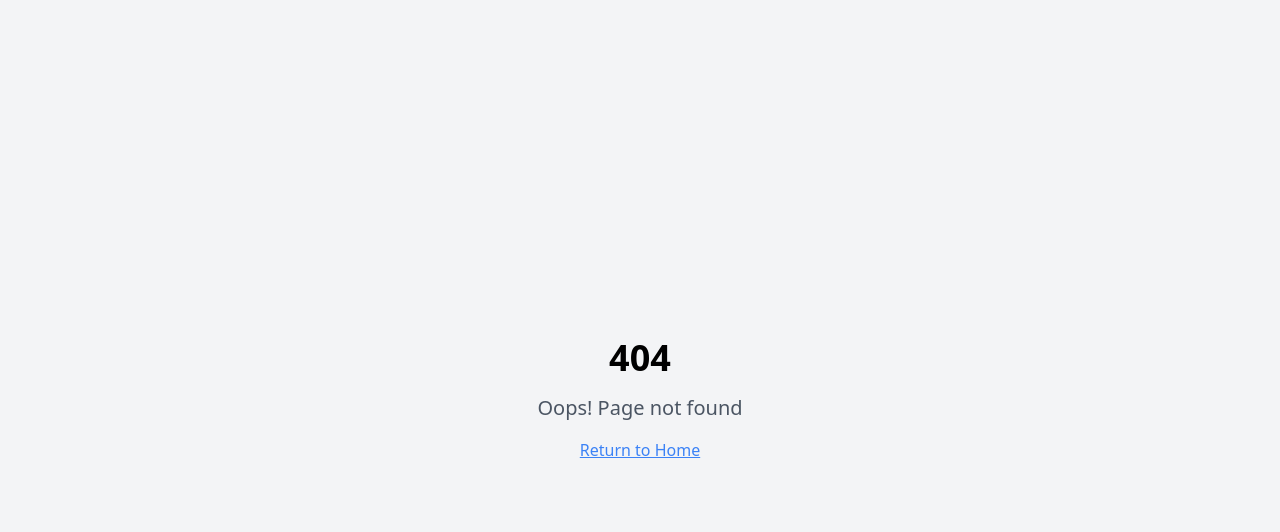
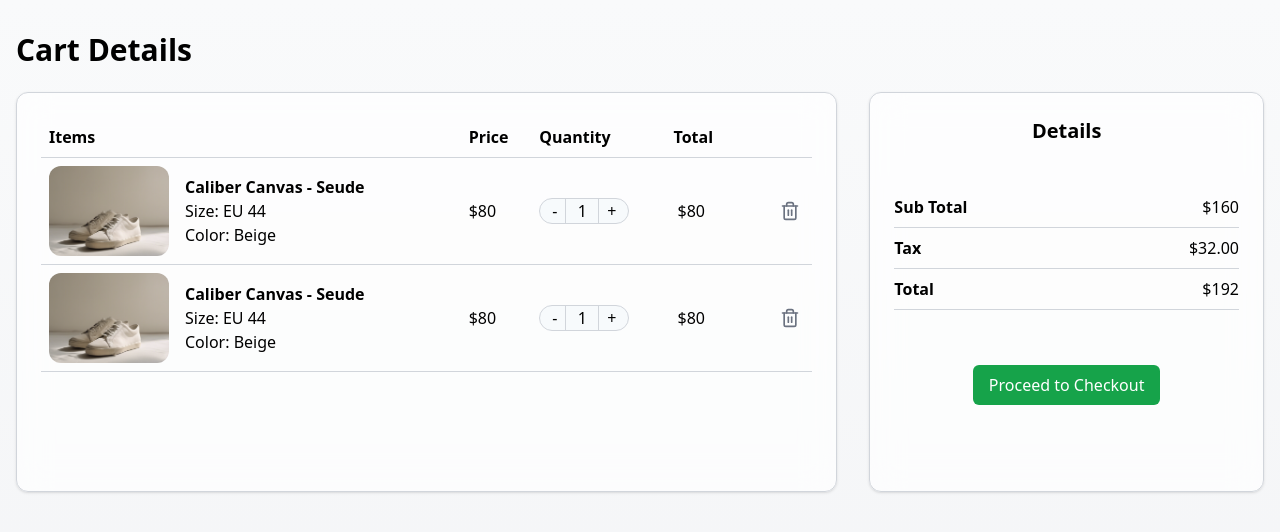
Before and after one commit to LokeswariMelapattu/green-choices, a React (Vite) app in the folder frontend/: page /cart in a window 1280 px wide. Before the commit this address had no page. Shown: the top 532 px of the page. Built offline with nearby package versions, Linux system fonts and the light colour scheme.

Commit message:
Feature/cart (#55)
* CartItems and CartDetails components added

* total price width bug fixed

* cart functionality with redux

* Update cartSlice.js

```diff
--- a/frontend/package.json
+++ b/frontend/package.json
@@ -15,6 +15,7 @@
     "@radix-ui/react-slot": "^1.1.2",
     "@radix-ui/react-toast": "^1.2.6",
     "@radix-ui/react-tooltip": "^1.1.8",
+    "@reduxjs/toolkit": "^2.6.0",
     "@tanstack/react-query": "^5.66.8",
     "class-variance-authority": "^0.7.1",
     "clsx": "^2.1.1",
@@ -22,6 +23,7 @@
     "lucide-react": "^0.475.0",
     "react": "^19.0.0",
     "react-dom": "^19.0.0",
+    "react-redux": "^9.2.0",
     "react-router-dom": "^7.2.0",
     "recharts": "^2.15.1",
     "route-opti": "file:",
--- a/frontend/src/App.jsx
+++ b/frontend/src/App.jsx
@@ -3,18 +3,24 @@ import { BrowserRouter, Routes, Route } from "react-router-dom";
 import Index from "./pages/index";
 import NotFound from "./pages/NotFound";
 import { TransportProvider } from '@/context/transport-context';
+import Cart from "./pages/cart";
+import { Provider } from "react-redux"
+import { store } from "./redux/store"
 
 const App = () => (
+  <Provider store={store}>
     <TooltipProvider>
       <TransportProvider>
         <BrowserRouter>
           <Routes>
             <Route path="/" element={<Index />} />
+            <Route path="/cart" element={<Cart />} />
             <Route path="*" element={<NotFound />} />
           </Routes>
         </BrowserRouter>
       </TransportProvider>
     </TooltipProvider>
+  </Provider>
 );
 
 export default App;
--- /dev/null
+++ b/frontend/src/components/CartDetails.jsx
@@ -0,0 +1,32 @@
+import { Card } from "@/components/ui/Card";
+const CartDetails = ({ total }) => {
+    return (
+        <Card className="p-6 bg-white/70 backdrop-blur-lg min-h-[400px]">
+            <h2 className="text-xl font-semibold mb-4 text-center">Details</h2>
+            <div className="h-[300px] flex flex-col justify-evenly">
+                <div>
+                    <div className="flex justify-between border-b py-2">
+                        <p className="font-semibold">Sub Total</p>
+                        <p>${total}</p>
+                    </div>
+                    <div className="flex justify-between border-b py-2">
+                        <p className="font-semibold">Tax</p>
+                        <p>$32.00</p>
+                    </div>
+                    <div className="flex justify-between border-b py-2">
+                        <p className="font-semibold">Total</p>
+                        <p>${total + 32.00}</p>
+                    </div>
+                </div>
+
+                <div className="flex items-center justify-center min-h-[100px]">
+                    <button className="px-4 py-2 bg-green-600 text-white rounded-md hover:bg-green-700 transition-colors rounded-[12px]">
+                        Proceed to Checkout
+                    </button>
+                </div>
+            </div>
+        </Card>
+    )
+}
+
+export default CartDetails;
--- /dev/null
+++ b/frontend/src/components/CartItems.jsx
@@ -0,0 +1,68 @@
+import { Card } from "@/components/ui/Card";
+import { useState } from "react";
+import { Trash2 } from 'lucide-react';
+
+const CartItems = ({ items, updateQuantity, removeItem }) => {
+    return (
+        <Card className="p-6 bg-white/70 backdrop-blur-lg min-h-[400px]">
+            <table className="w-full border-collapse">
+                <thead>
+                    <tr className="border-b">
+                        <th className="text-left p-2">Items</th>
+                        <th className="text-left p-2">Price</th>
+                        <th className="text-left p-2">Quantity</th>
+                        <th className="text-left p-2">Total</th>
+                    </tr>
+                </thead>
+                <tbody>
+                    {items.map((item, index) => (
+                        <tr key={index} className="border-b">
+                            <td className="p-2 flex items-center gap-4">
+                                <img
+                                    src="/imgs/sneakers.png"
+                                    alt={item.name}
+                                    className="rounded-[12px] object-cover h-[90px] w-[120px]"
+                                />
+                                <div>
+                                    <p className="font-bold">{item.name} </p>
+                                    <p> Size: {item.size}</p>
+                                    <p> Color: {item.color}</p>
+                                </div>
+                            </td>
+                            <td className="p-2">${item.price}</td>
+                            <td className="p-2">
+                                <div className="flex items-center justify-between gap-2 border bg-[#F7FAFC] rounded-[20px] px-1 w-[90px]">
+                                    <button
+                                        onClick={() => updateQuantity(index, item.quantity - 1)}
+                                        className="px-2 border-r"
+                                    >
+                                        -
+                                    </button>
+                                    <span className="text-center">{item.quantity}</span>
+                                    <button
+                                        onClick={() => updateQuantity(index, item.quantity + 1)}
+                                        className="px-2 border-l"
+                                    >
+                                        +
+                                    </button>
+                                </div>
+                            </td>
+                            <td className="p-2">
+                                <div className="flex items-center justify-between gap-4 p-1 min-w-[100px]">
+                                    <p>${item.price * item.quantity}</p>
+                                    <Trash2
+                                        size={20}
+                                        className="cursor-pointer text-gray-500"
+                                        onClick={() => removeItem(index)}
+                                    />
+                                </div>
+                            </td>
+                        </tr>
+                    ))}
+                </tbody>
+            </table>
+        </Card>
+    );
+}
+
+export default CartItems;
--- /dev/null
+++ b/frontend/src/pages/cart.jsx
@@ -0,0 +1,45 @@
+import CartItems from "../components/CartItems";
+import CartDetails from "../components/CartDetails";
+import { useSelector, useDispatch } from 'react-redux';
+import { removeItem, updateQuantity } from "../redux/slices/cartSlice"
+
+const Cart = () => {
+    const cartItems = useSelector((state) => state.cart.items);
+    const dispatch = useDispatch();
+    const handleUpdateQuantity = (index, newQuantity) => {
+        dispatch(updateQuantity({ index, quantity: newQuantity }));
+    };
+
+    const handleRemoveItem = (index) => {
+        dispatch(removeItem(index));
+    };
+
+    const calculateTotal = () => {
+        return cartItems.reduce((total, item) => total + item.price * item.quantity, 0);
+    };
+    return (
+        <div className="min-h-screen bg-gradient-to-b from-gray-50 to-gray-100">
+            <main className="container mx-auto px-4 py-8">
+                <div className="grid grid-cols-1 lg:grid-cols-3 gap-8">
+                    <div className="lg:col-span-2 space-y-6">
+                        <h3 class="text-xl sm:text-2xl md:text-3xl font-semibold">Cart Details</h3>
+                        <CartItems
+                            items={cartItems}
+                            updateQuantity={handleUpdateQuantity}
+                            removeItem={handleRemoveItem}
+                        />
+                    </div>
+
+                    <div className="lg:col-span-1 space-y-6">
+                        <h3 class="text-xl sm:text-2xl md:text-3xl font-semibold invisible">Details</h3>
+                        <CartDetails total={calculateTotal()} />
+                    </div>
+                </div>
+
+
+            </main>
+        </div>
+    );
+}
+
+export default Cart;
--- /dev/null
+++ b/frontend/src/redux/slices/cartSlice.js
@@ -0,0 +1,45 @@
+import { createSlice } from '@reduxjs/toolkit';
+
+const initialState = {
+    items: [
+        {
+            img: '/imgs/sneakers.png',
+            name: "Caliber Canvas - Seude",
+            size: "EU 44",
+            color: "Beige",
+            price: 80.00,
+            quantity: 1,
+        },
+        {
+            img: '/imgs/sneakers.png',
+            name: "Caliber Canvas - Seude",
+            size: "EU 44",
+            color: "Beige",
+            price: 80.00,
+            quantity: 1,
+        }
+    ],
+};
+
+const cartSlice = createSlice({
+    name: 'cart',
+    initialState,
+    reducers: {
+        addItem: (state, action) => {
+            state.items.push(action.payload);
+        },
+        removeItem: (state, action) => {
+            state.items = state.items.filter((item, index) => index !== action.payload);
+        },
+        updateQuantity: (state, action) => {
+            const { index, quantity } = action.payload;
+            if (quantity > 0) {
+                state.items[index].quantity = quantity;
+            }
+        },
+    },
+});
+
+export const { addItem, removeItem, updateQuantity } = cartSlice.actions;
+
+export default cartSlice.reducer;
--- /dev/null
+++ b/frontend/src/redux/store.js
@@ -0,0 +1,8 @@
+import { configureStore } from "@reduxjs/toolkit"
+import cartReducer from "./slices/cartSlice"
+
+export const store = configureStore({
+    reducer: {
+        cart: cartReducer,
+    },
+});
```
Also changed, not shown: frontend/public/imgs/sneakers.png (added).
